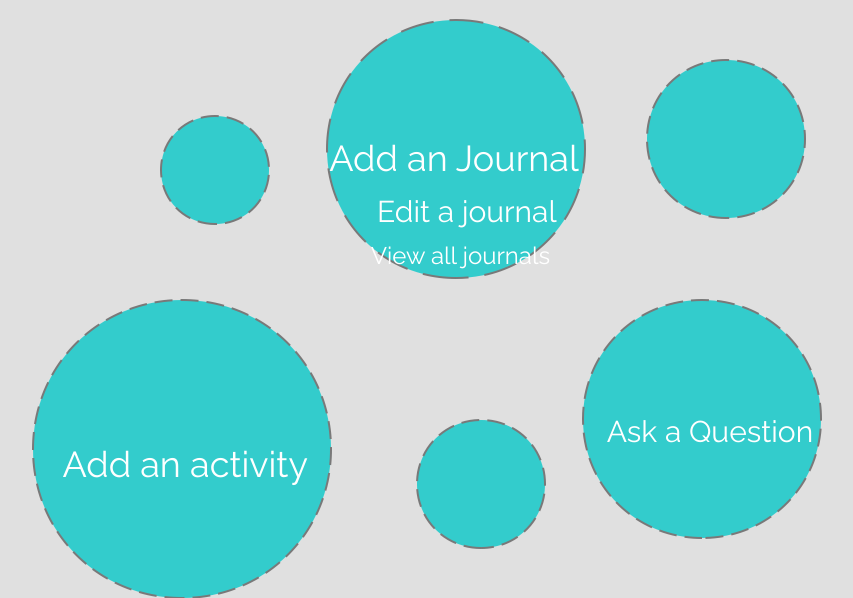
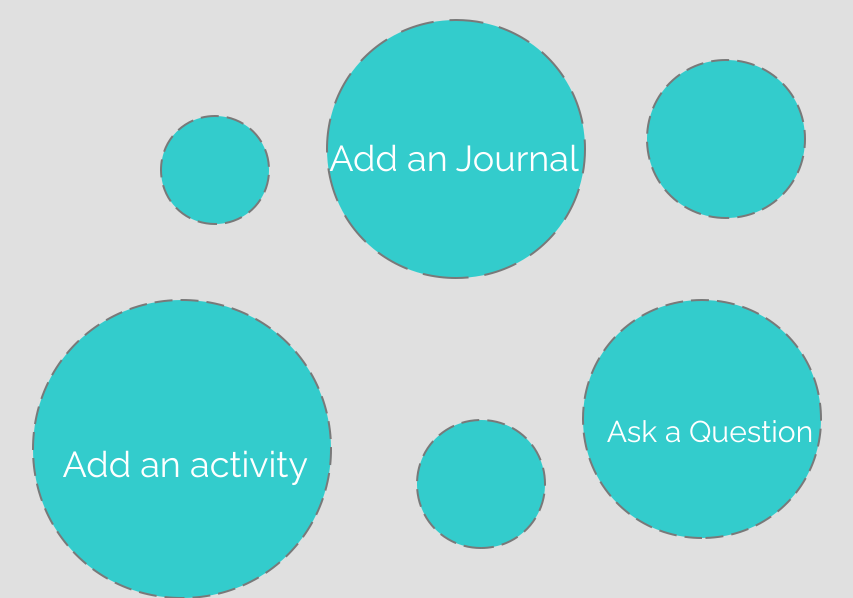
Before and after one commit to kevinlee12/iU, a Django app: page /welcome/ in a window 1280 px wide; the page is wider, and only the part inside the window is pictured. Shown: the part 181-779 px from the top of that part, without its empty margins (186-1039 px from the left). Run offline with Django 3.2, Linux system fonts and the light colour scheme; parts of the project's set-up code (start-up, migrations or seed data) failed here and were passed over; some libraries are stand-ins or nearby versions.

Commit message:
remove edit journal and view all journals text

```diff
--- a/journal/static/journal/welcome/css/style.css
+++ b/journal/static/journal/welcome/css/style.css
@@ -20,22 +20,6 @@ h1 span {
     position: absolute;
     top:40%;
     left: 0%;
-    width: 100%;
-}
-
-h2 span {
-    color: white;
-    position: absolute;
-    top:47%;
-    left: 1%;
-    width: 100%;
-}
-
-h3 span {
-    color: white;
-    position: absolute;
-    top:53%;
-    left: 0.5%;
     width: 100%;
 }
 
--- a/journal/templates/journal/welcome.html
+++ b/journal/templates/journal/welcome.html
@@ -26,8 +26,6 @@
 
     <img id="journal-circle" src= "{% static 'journal/welcome/img/u2.png' %}">
         <h1><span> Add an Journal </span></h1>
-        <h2><span> Edit a journal </span></h2>
-        <h3><span> View all journals </span> </h3>
 
     <img id="Activity-circle" src= "{% static 'journal/welcome/img/u4.png' %}">
         <h1 id="add-activity"> Add an activity </h1>
```
